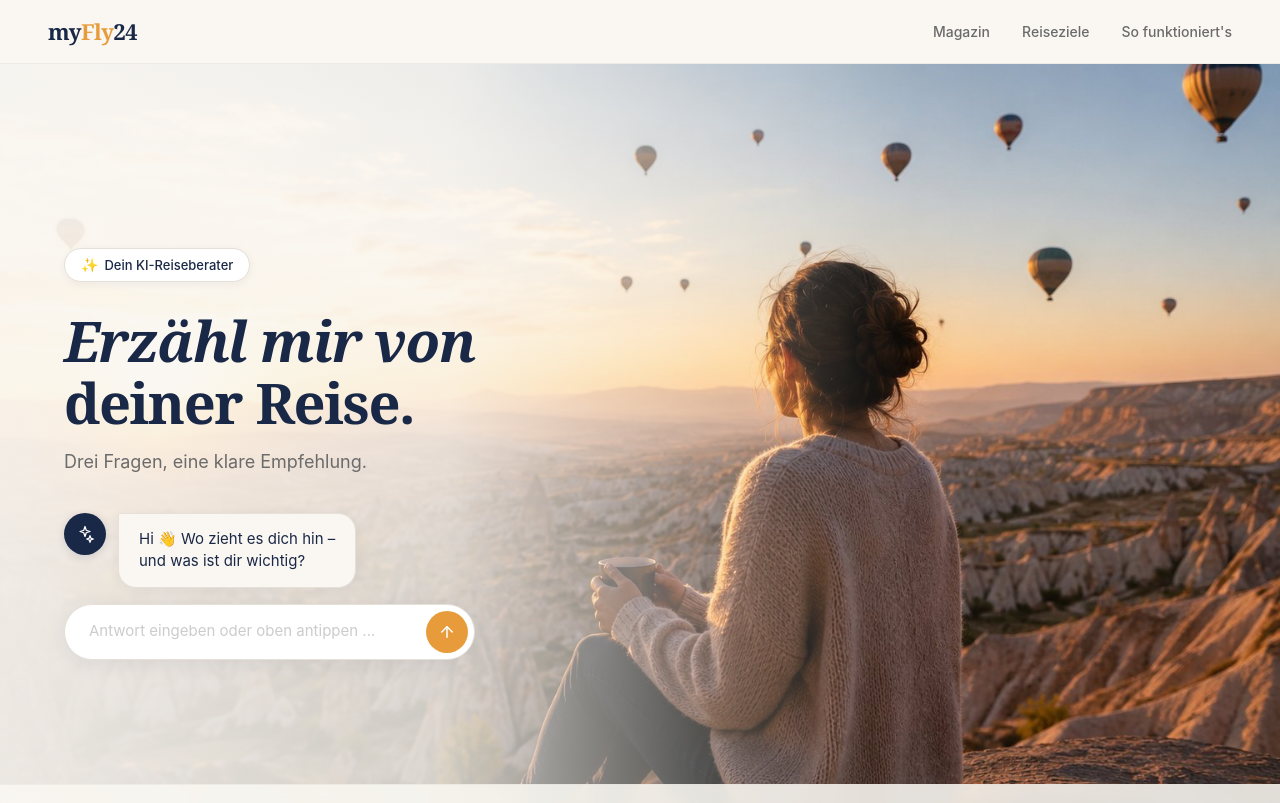
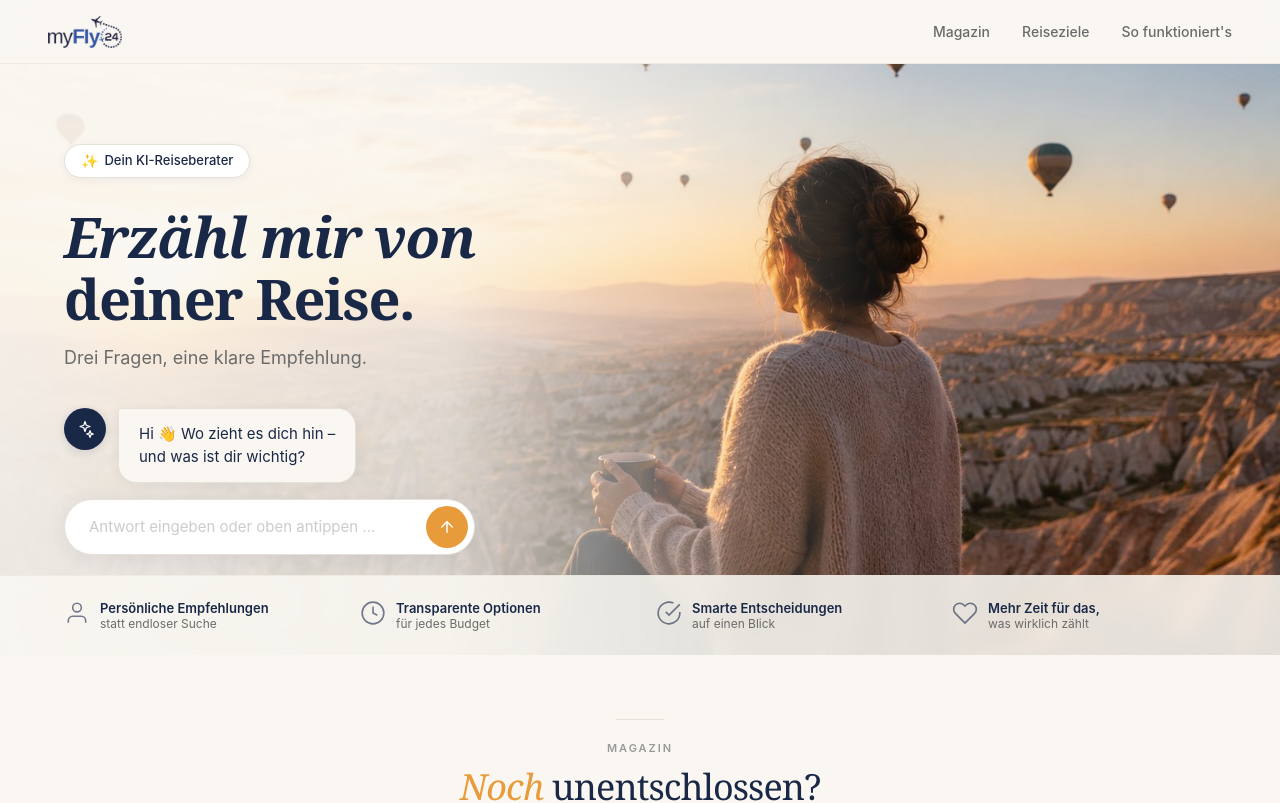
Before and after one commit to mdimster/myfly24-web, a Next.js app: page / in a window 1280 px wide. Shown: the top 803 px of the page. Built offline with nearby package versions, Linux system fonts and the light colour scheme.

Commit message:
fix: logo + hero 70vh

```diff
--- a/app/globals.css
+++ b/app/globals.css
@@ -46,7 +46,7 @@ body {
 /* ─── Hero ─── */
 .hero {
   position: relative;
-  min-height: 100vh;
+  min-height: 70vh;
   overflow: hidden;
   display: flex;
   align-items: center;
--- a/app/page.tsx
+++ b/app/page.tsx
@@ -138,11 +138,15 @@ export default function HomePage() {
     <>
       {/* ─── NAV ─── */}
       <nav className="fixed top-0 left-0 right-0 z-50 h-16 px-12 flex items-center justify-between bg-[rgba(250,247,242,0.85)] backdrop-blur-lg border-b border-[rgba(229,224,216,0.5)]">
-        <Link
-          href="/"
-          className="font-display text-[22px] font-semibold text-navy no-underline tracking-tight"
-        >
-          my<span className="text-amber">Fly</span>24
+        <Link href="/" className="block">
+          <Image
+            src="/images/logo-myfly24.png"
+            alt="myFly24"
+            width={93}
+            height={40}
+            priority
+            style={{ height: "32px", width: "auto" }}
+          />
         </Link>
         <div className="flex gap-8">
           <Link href="#magazin" className="text-sm font-medium text-ink-muted no-underline hover:text-navy transition-colors">
```
Also changed, not shown: public/images/logo-myfly24-lg.png (added), public/images/logo-myfly24.png (added).
